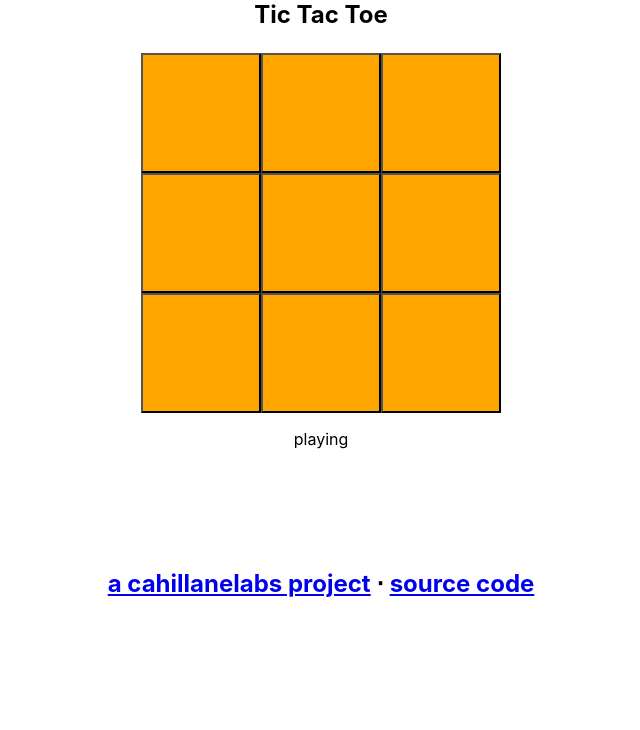
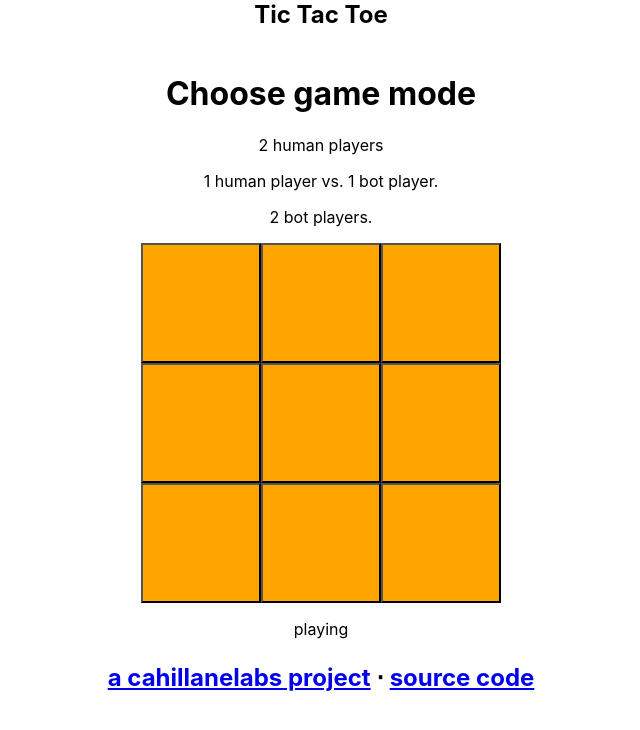
Before and after one commit to LinuxFan2718/tictactoe, a React (Create React App) app: page / in a window 1280 px wide. Shown: the top 730 px of the page, without its empty margins (319-959 px from the left). Built offline with nearby package versions, Linux system fonts and the light colour scheme; the HTML template or start-up script is replaced by a standard one.

Commit message:
bunch of refactoring to add bots

```diff
--- a/src/App.css
+++ b/src/App.css
@@ -6,7 +6,11 @@
   font-size: 1.5em;
   font-weight: bold;
   text-align: center;
-  padding-top: 5em;
+  padding-top: 1em;
+}
+
+.StartScreen {
+  text-align: center;
 }
 
 .Title {
--- a/src/App.js
+++ b/src/App.js
@@ -1,20 +1,14 @@
 import './App.css';
-import Board from './Board';
-import GameState from './GameState';
-import { useState } from 'react';
+import Header from './Header';
+import Footer from './Footer';
+import Game from './Game';
 
 function App() {
-
-  const [gameState, setGameState] = useState('playing'); // 'playing', 'X', 'O', 'draw'
   return (
     <div className="App">
-      <div className='Title'>Tic Tac Toe</div>
-      <Board gameState={gameState} setGameState={setGameState} />
-      <GameState gameState={gameState} />
-      <div className='Footer'>
-        <a href="https://cahillanelabs.com/">a cahillanelabs project</a> ⋅&nbsp;
-        <a href="https://github.com/LinuxFan2718/tictactoe">source code</a>
-      </div>
+      <Header />
+      <Game />
+      <Footer />
     </div>
   );
 }
--- /dev/null
+++ b/src/Footer.js
@@ -0,0 +1,10 @@
+function Footer() {
+  return (
+    <div className='Footer'>
+    <a href="https://cahillanelabs.com/">a cahillanelabs project</a> ⋅&nbsp;
+    <a href="https://github.com/LinuxFan2718/tictactoe">source code</a>
+  </div>
+  )
+}
+
+export default Footer
--- /dev/null
+++ b/src/Game.js
@@ -0,0 +1,13 @@
+import StartScreen from './StartScreen';
+import TicTacToeGame from './TicTacToeGame';
+
+function Game() {
+  return (
+    <div>
+      <StartScreen />
+      <TicTacToeGame />
+    </div>
+  )
+}
+
+export default Game
--- /dev/null
+++ b/src/Header.js
@@ -0,0 +1,5 @@
+function Header() {
+  return <div className='Title'>Tic Tac Toe</div>
+}
+
+export default Header
--- /dev/null
+++ b/src/StartScreen.js
@@ -0,0 +1,12 @@
+function StartScreen() {
+  return (
+    <div className="StartScreen">
+      <h1>Choose game mode</h1>
+      <p>2 human players</p>
+      <p>1 human player vs. 1 bot player.</p>
+      <p>2 bot players.</p>
+    </div>
+  );
+}
+
+export default StartScreen
--- /dev/null
+++ b/src/TicTacToeGame.js
@@ -0,0 +1,15 @@
+import Board from './Board';
+import GameState from './GameState';
+import { useState } from 'react';
+
+function TicTacToeGame() {
+  const [gameState, setGameState] = useState('playing'); // 'playing', 'X', 'O', 'draw'
+  return (
+    <div>
+      <Board gameState={gameState} setGameState={setGameState} />
+      <GameState gameState={gameState} />
+    </div>
+  )
+}
+
+export default TicTacToeGame
```
